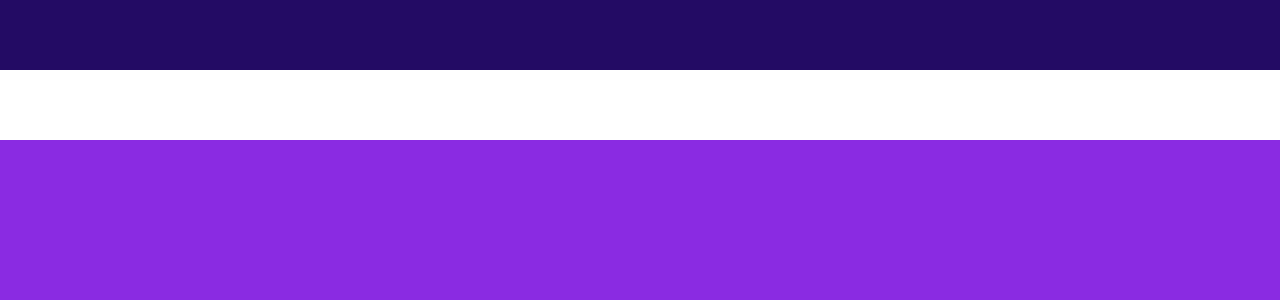
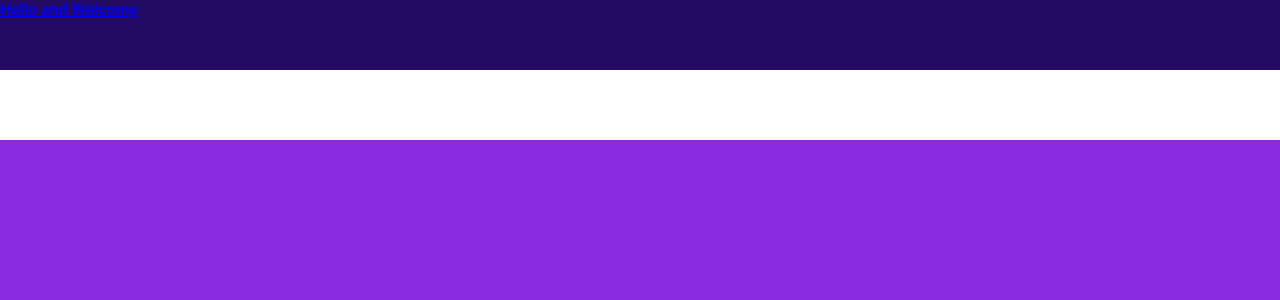
Before and after one commit to mus-ali1/React-Portfoilo, a React (Create React App) app: page / in a window 1280 px wide. Shown: the top 300 px of the page. Built offline with nearby package versions, Linux system fonts and the light colour scheme.

Commit message:
add div's for different sections of navabr & href

```diff
--- a/src/components/navbar/navbar.jsx
+++ b/src/components/navbar/navbar.jsx
@@ -3,6 +3,12 @@ import React from './navbar.scss'
 export default function Navbar() {
     return (
         <div className = "navbar">
+            <div className="wrapper">
+                <div className="left">
+                   <a href="intro"> Hello and Welcome</a>
+                </div>
+                <div className="right"></div>
+            </div>
 
         </div>
     )
```
